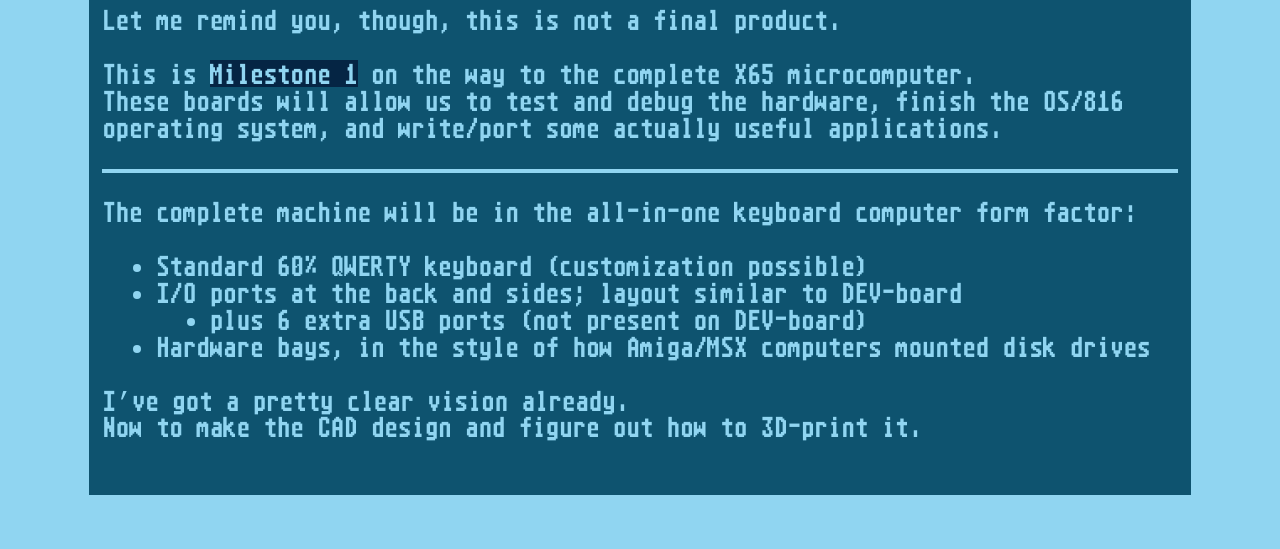
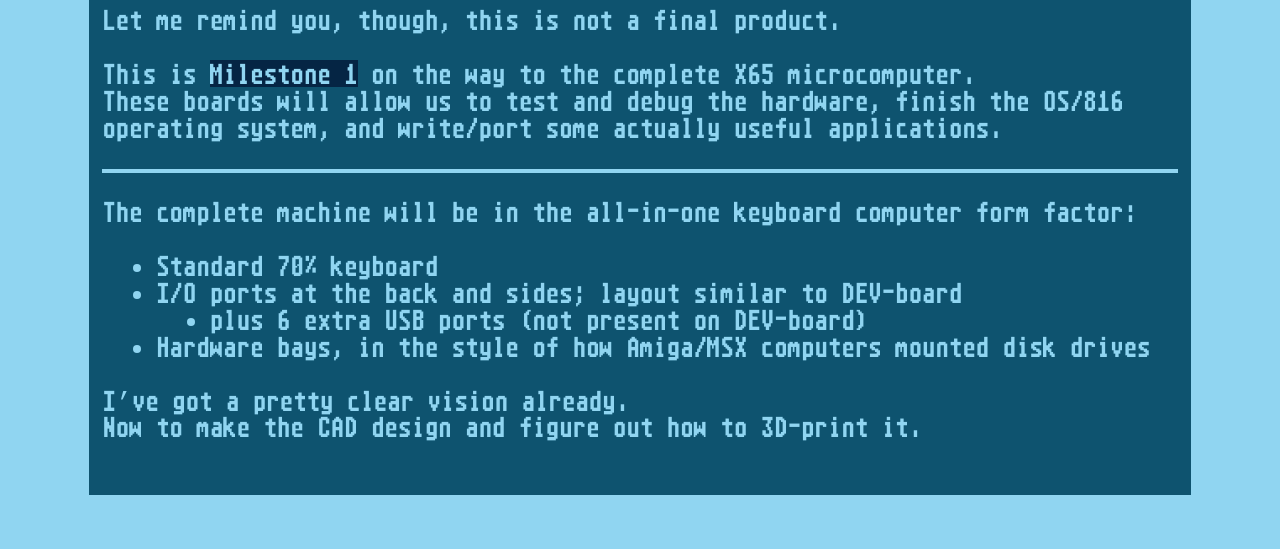
Before and after one commit to X65/x65.github.io, a Jekyll site: the page built from _posts/2025-06-24-dev-board-prototype-run.md, in a window 1280 px wide. Shown: the part 717-1266 px from the top of the page. Built offline with Jekyll 4.4.1, drawn with Linux system fonts in a browser that asks for light colours; some web fonts are replaced.

Commit message:
Keyboard size fix

```diff
--- a/_posts/2025-06-24-dev-board-prototype-run.md
+++ b/_posts/2025-06-24-dev-board-prototype-run.md
@@ -23,7 +23,7 @@ finish the OS/816 operating system, and write/port some actually useful applicat
 
 The complete machine will be in the all-in-one keyboard computer form factor:
 
-* Standard 60% QWERTY keyboard (customization possible)
+* Standard 70% keyboard
 * I/O ports at the back and sides; layout similar to DEV-board
   * plus 6 extra USB ports (not present on DEV-board)
 * Hardware bays, in the style of how Amiga/MSX computers mounted disk drives
```
